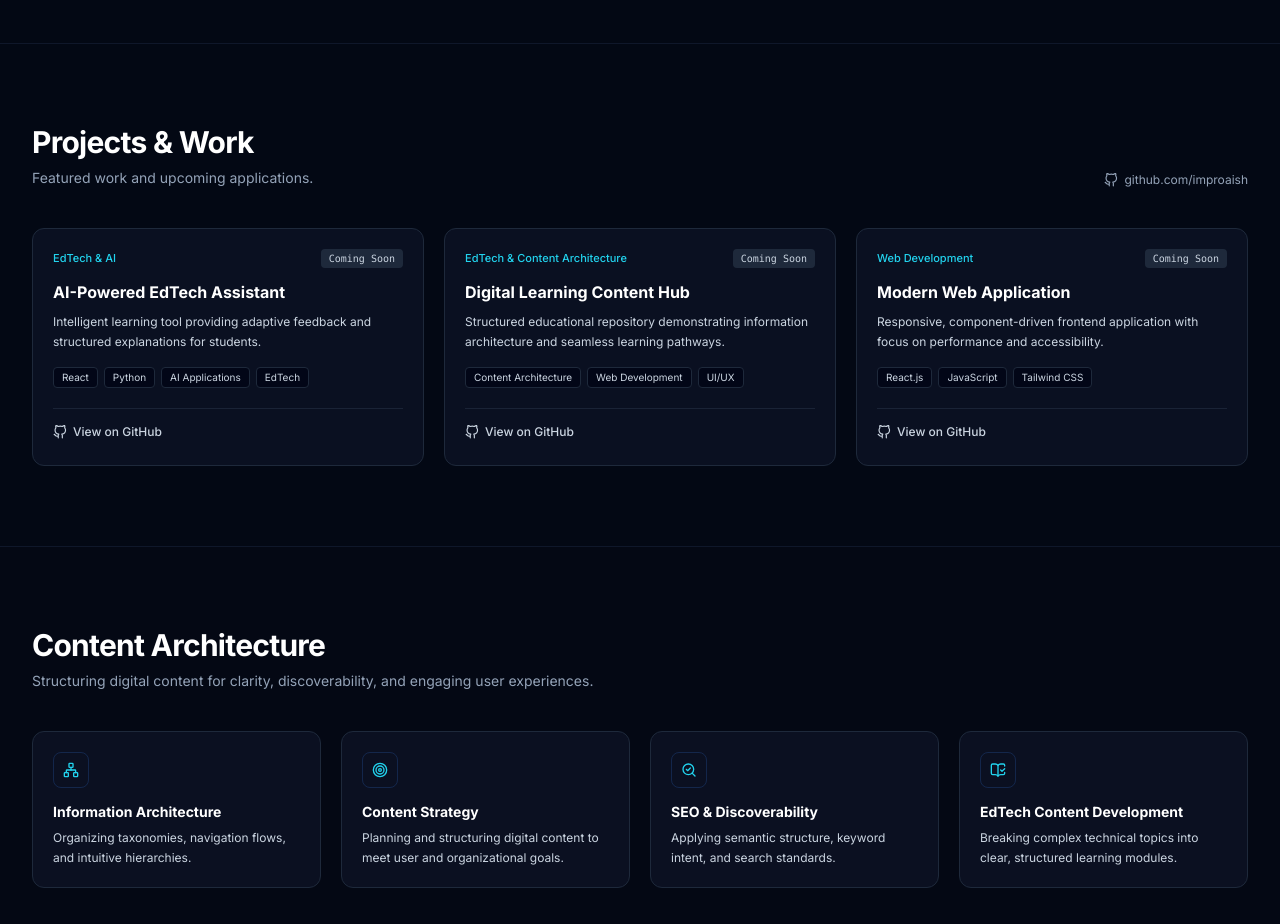
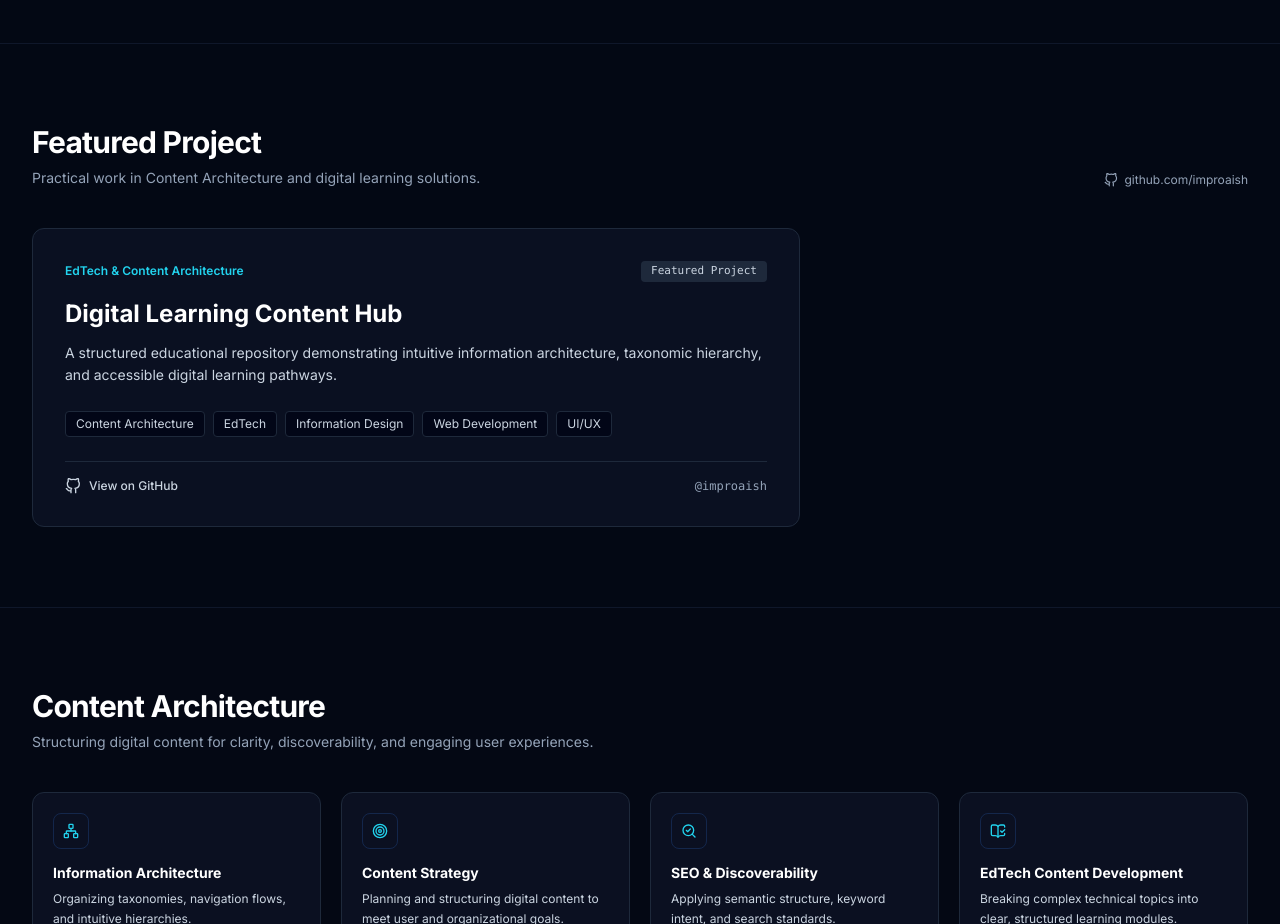
Before and after one commit to improaish/portfolio, a React (Vite) app: page / in a window 1280 px wide. Shown: the part 2860-3784 px from the top of the page. Built offline with nearby package versions, Linux system fonts and the light colour scheme.

Commit message:
Keep only Digital Learning Content Hub project

```diff
--- a/src/components/Projects.jsx
+++ b/src/components/Projects.jsx
@@ -3,6 +3,9 @@ import { Github } from './BrandIcons';
 import { projectsData } from '../data/portfolioData';
 
 export default function Projects() {
+  const project = projectsData[0];
+  if (!project) return null;
+
   return (
     <section id="projects" className="py-16 lg:py-20 border-t border-slate-900 bg-navy-950/40">
       <div className="max-w-7xl mx-auto px-4 sm:px-6 lg:px-8">
@@ -11,10 +14,10 @@ export default function Projects() {
         <div className="flex flex-col sm:flex-row sm:items-end justify-between gap-4 mb-10">
           <div>
             <h2 className="text-3xl font-bold text-white tracking-tight mb-2">
-              Projects &amp; Work
+              Featured Project
             </h2>
             <p className="text-sm text-slate-400">
-              Featured work and upcoming applications.
+              Practical work in Content Architecture and digital learning solutions.
             </p>
           </div>
 
@@ -29,56 +32,53 @@ export default function Projects() {
           </a>
         </div>
 
-        {/* 3 Project Cards Grid */}
-        <div className="grid grid-cols-1 md:grid-cols-3 gap-5">
-          {projectsData.map((project) => (
-            <div
-              key={project.id}
-              className="p-5 rounded-xl bg-slate-900/60 border border-slate-800 flex flex-col justify-between hover:border-slate-700 transition-colors"
-            >
-              <div>
-                <div className="flex items-center justify-between mb-3">
-                  <span className="text-[11px] font-medium text-cyanAccent-400">
+        {/* Featured Project Card */}
+        <div className="max-w-3xl">
+          <div className="p-6 sm:p-8 rounded-xl bg-slate-900/60 border border-slate-800 hover:border-slate-700 transition-colors">
+            <div className="flex flex-wrap items-center justify-between gap-2 mb-4">
+              <span className="text-xs font-semibold text-cyanAccent-400">
                 {project.category}
               </span>
-                  <span className="text-[10px] font-mono px-2 py-0.5 rounded bg-slate-800 text-slate-300">
+              <span className="text-[11px] font-mono px-2.5 py-0.5 rounded bg-slate-800 text-slate-300">
                 {project.status}
               </span>
             </div>
 
-                <h3 className="text-base font-bold text-white mb-2">
+            <h3 className="text-xl sm:text-2xl font-bold text-white mb-3">
               {project.title}
             </h3>
 
-                <p className="text-slate-300 text-xs leading-relaxed mb-4">
+            <p className="text-slate-300 text-sm leading-relaxed mb-6">
               {project.description}
             </p>
 
-                <div className="flex flex-wrap gap-1.5 mb-5">
+            <div className="flex flex-wrap gap-2 mb-6">
               {project.technologies.map((tech) => (
                 <span
                   key={tech}
-                      className="text-[10px] px-2 py-0.5 rounded bg-slate-950 border border-slate-800 text-slate-300"
+                  className="text-xs px-2.5 py-1 rounded bg-slate-950 border border-slate-800 text-slate-300"
                 >
                   {tech}
                 </span>
               ))}
             </div>
-              </div>
 
-              <div className="pt-3 border-t border-slate-800/80">
+            <div className="pt-4 border-t border-slate-800 flex items-center justify-between">
               <a
                 href={project.githubUrl}
                 target="_blank"
                 rel="noopener noreferrer"
-                  className="inline-flex items-center gap-1.5 text-xs text-slate-300 hover:text-white font-medium transition-colors"
+                className="inline-flex items-center gap-2 text-xs text-slate-300 hover:text-white font-medium transition-colors"
               >
-                  <Github className="w-3.5 h-3.5" />
+                <Github className="w-4 h-4" />
                 <span>View on GitHub</span>
               </a>
+
+              <span className="text-xs text-slate-400 font-mono">
+                @improaish
+              </span>
             </div>
           </div>
-          ))}
         </div>
 
       </div>
--- a/src/data/portfolioData.js
+++ b/src/data/portfolioData.js
@@ -154,30 +154,19 @@ export const experienceData = [
 
 export const projectsData = [
   {
-    id: "project-1",
-    title: "AI-Powered EdTech Assistant",
-    status: "Coming Soon",
-    category: "EdTech & AI",
-    description: "Intelligent learning tool providing adaptive feedback and structured explanations for students.",
-    technologies: ["React", "Python", "AI Applications", "EdTech"],
-    githubUrl: "https://github.com/improaish"
-  },
-  {
-    id: "project-2",
+    id: "digital-learning-content-hub",
     title: "Digital Learning Content Hub",
-    status: "Coming Soon",
+    status: "Featured Project",
     category: "EdTech & Content Architecture",
-    description: "Structured educational repository demonstrating information architecture and seamless learning pathways.",
-    technologies: ["Content Architecture", "Web Development", "UI/UX"],
-    githubUrl: "https://github.com/improaish"
-  },
-  {
-    id: "project-3",
-    title: "Modern Web Application",
-    status: "Coming Soon",
-    category: "Web Development",
-    description: "Responsive, component-driven frontend application with focus on performance and accessibility.",
-    technologies: ["React.js", "JavaScript", "Tailwind CSS"],
+    description:
+      "A structured educational repository demonstrating intuitive information architecture, taxonomic hierarchy, and accessible digital learning pathways.",
+    technologies: [
+      "Content Architecture",
+      "EdTech",
+      "Information Design",
+      "Web Development",
+      "UI/UX"
+    ],
     githubUrl: "https://github.com/improaish"
   }
 ];
```
Also changed, not shown: 5 other files (tests, documents, lock files or other folders). Lines whose indentation alone changed are shown as unchanged.
